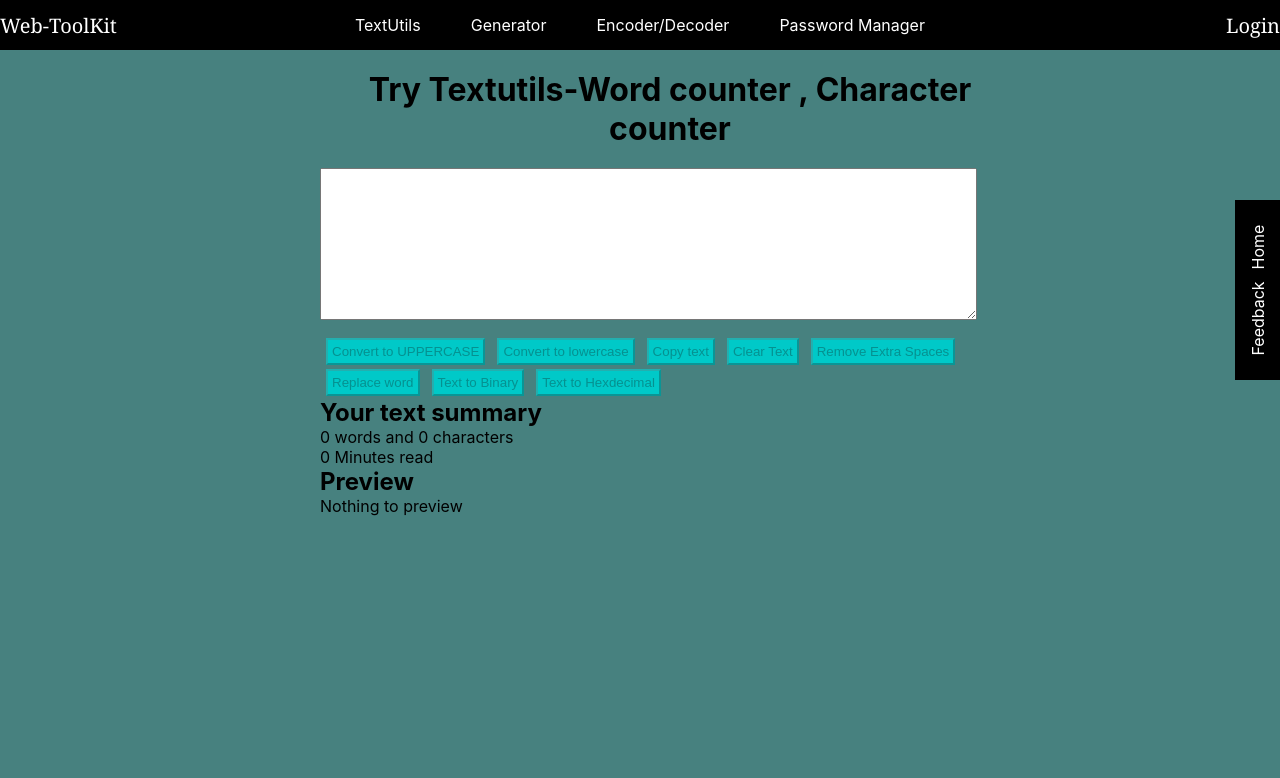
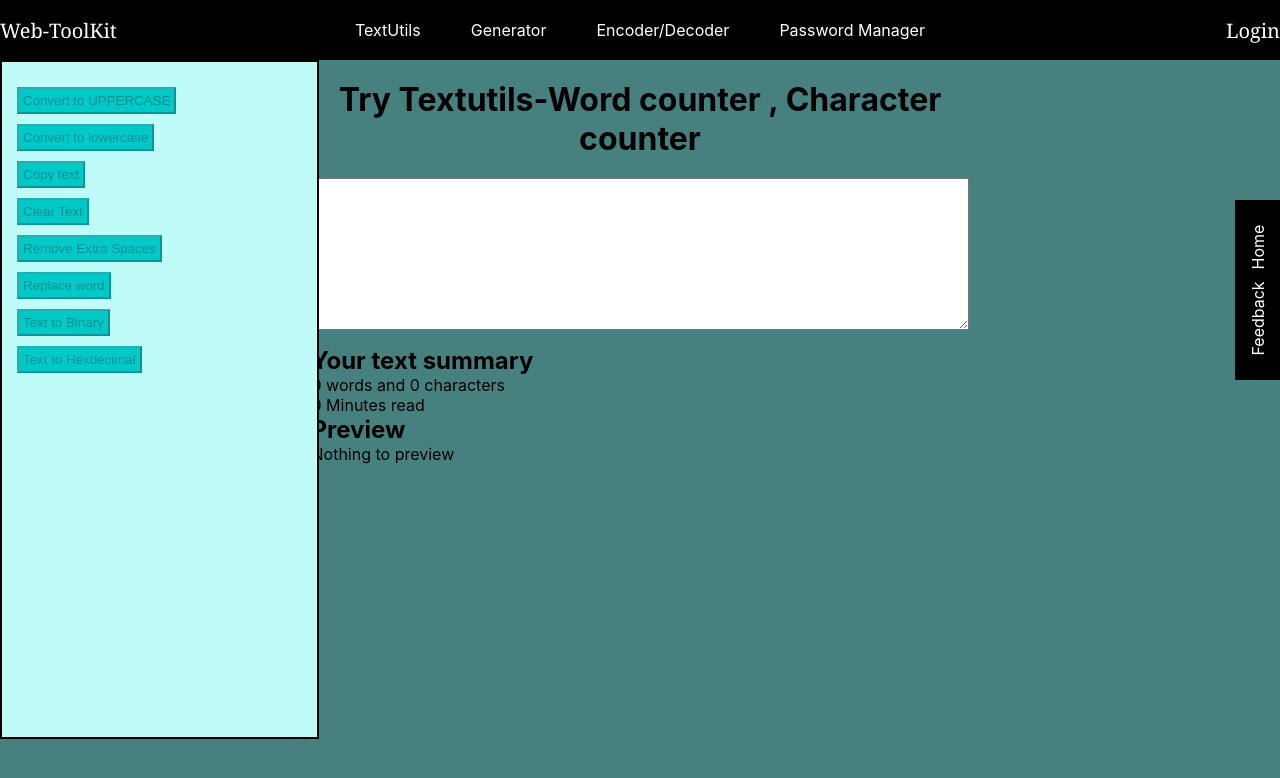
Before and after one commit to GeetaNegi-GN/Cryptography_tools, a React (Create React App) app: page /TextForm in a window 1280 px wide. Shown: the top 778 px of the page. Built offline with nearby package versions, Linux system fonts and the light colour scheme.

Commit message:
initial commit

```diff
--- a/src/App.css
+++ b/src/App.css
@@ -17,7 +17,7 @@ body{
 .navBar{
   display: flex ;
   width: 100%;
-  height: 50px;
+  height:60px;
   align-items: center;
    justify-content: center;
   position: sticky;
@@ -95,6 +95,29 @@ a{
  font-size: 15pt;
  font-family: Georgia, 'Times New Roman', Times, serif;
 }
+/* side-container */
+.main-side-container{
+  display: grid;
+  width:315px;
+  height: 675px;
+  border:2px solid black;
+  position: absolute;
+  left: 0;
+
+    background-color:#BFFCF9;
+}
+
+
+.side-container{
+  display: grid;
+  margin: 20px 0px;
+  position: absolute;
+  left: 0px;
+}
+.side-container li{
+  padding: 3px;
+  margin: 0px 6px;
+}
 
 /* home */
 
@@ -131,7 +154,6 @@ h1{
 
 }
 
-
 .tU-form{
   margin-bottom: 12px ;
 }
@@ -160,8 +182,10 @@ h1{
 .main-container{
 
   width: 700px;
-  height: 100%;
-  position: relative;
-  left: 25%;
+
+  /* position: relative;
+  left: 25%; */
   display: grid;
+  margin: 0 auto;
+
 }
--- a/src/component/Style.css
+++ /dev/null
@@ -1,36 +0,0 @@
-
-.container {
-    width: 100vw;
-    height: 100vh;
-    display: flex;
-    align-items: center;
-    flex-direction: column;
-}
-.container h1 {
-    text-align: center;
-}
-
-#app-container {
-    display: flex;
-    flex-direction: column;
-    width: 50%;
-    align-items: center;
-}
-
-#app-container textarea{
-    height: 200px;
-    width: 500px;
-    font-size: 18px;
-}
-
-#buttons-container {
-    margin-top : 30px;
-    display: flex;
-    width: 100%;
-    justify-content: center;
-}
-
-#buttons-container input{
-    width: 30px;
-    margin: 0 15px 0 15px;
-}
--- a/src/pages/Generator.js
+++ b/src/pages/Generator.js
@@ -25,17 +25,26 @@ const Generator = () => {
   return (
     <>
       <div className="main-container">
-        <div className="generator-container">
+        <div className="main-side-container">
+          <ul className="side-container">
+            <li>
+              {" "}
               <button className="tU-btn" onClick={handleClick1}>
                 Password Generator
               </button>
+            </li>
 
+            <li>
               <button className="tU-btn" onClick={handleClick2}>
                 Lorem Generator
               </button>
+            </li>
+            <li>
               <button className="tU-btn" onClick={handleClick3}>
                 Qr Generator
               </button>
+            </li>
+          </ul>
         </div>
         <div>
           {showPsd && <PsdGenerator />}
--- a/src/pages/TextUtils.js
+++ b/src/pages/TextUtils.js
@@ -56,6 +56,83 @@ export default function TextForm(props) {
     <>
       <div className="main-container">
         <h1>{props.heading}</h1>
+        <div className="main-side-container">
+          <ul className="side-container">
+            <li>
+              <button
+                disabled={text.length === 0}
+                className="tU-btn"
+                onClick={handleUpClick}
+              >
+                Convert to UPPERCASE
+              </button>
+            </li>
+            <li>
+              <button
+                disabled={text.length === 0}
+                className="tU-btn"
+                onClick={handleLoClick}
+              >
+                Convert to lowercase
+              </button>
+            </li>
+            <li>
+              <button
+                disabled={text.length === 0}
+                className="tU-btn"
+                onClick={handleCopy}
+              >
+                Copy text
+              </button>
+            </li>
+            <li>
+              <button
+                disabled={text.length === 0}
+                className="tU-btn"
+                onClick={handleClearClick}
+              >
+                Clear Text
+              </button>
+            </li>
+            <li>
+              <button
+                disabled={text.length === 0}
+                className="tU-btn"
+                onClick={handleExtraSpaces}
+              >
+                Remove Extra Spaces
+              </button>
+            </li>
+            <li>
+              <button
+                disabled={text.length === 0}
+                className="tU-btn"
+                onClick={handleReplace}
+              >
+                Replace word
+              </button>
+            </li>
+            <li>
+              <button
+                disabled={text.length === 0}
+                className="tU-btn"
+                onClick={handleBinaryClick}
+              >
+                Text to Binary
+              </button>
+            </li>
+            <li>
+              <button
+                disabled={text.length === 0}
+                className="tU-btn"
+                onClick={handleHexClick}
+              >
+                Text to Hexdecimal
+              </button>
+            </li>
+          </ul>
+        </div>
+
         <div className="textutil-container">
           <div className="tU-container">
             <div className="tU-form">
@@ -68,7 +145,7 @@ export default function TextForm(props) {
                 rows="10"
               ></textarea>
             </div>
-            <div className="tU-btn-container">
+            {/* <div className="tU-btn-container">
               <button
                 disabled={text.length === 0}
                 className="tU-btn"
@@ -126,7 +203,7 @@ export default function TextForm(props) {
               >
                 Text to Hexdecimal
               </button>
-            </div>
+            </div> */}
           </div>
           <div className="container my-3">
             <h2>Your text summary</h2>
```
Also changed, not shown: src/component/Caesar.js (deleted, +0 -18 lines), src/pages/Crypt.js (+154 -109 lines), 1 other file (tests, documents, lock files or other folders). Lines whose indentation alone changed are shown as unchanged.
